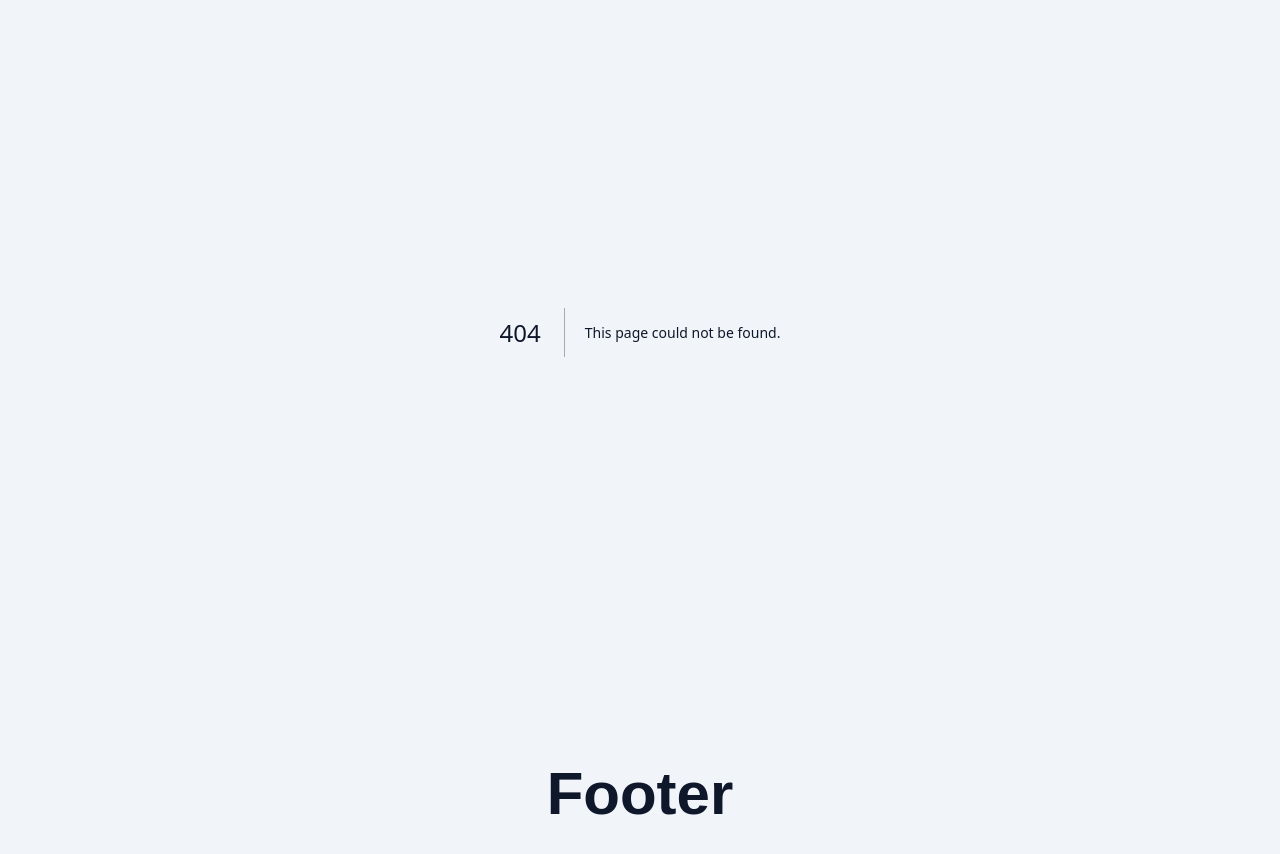
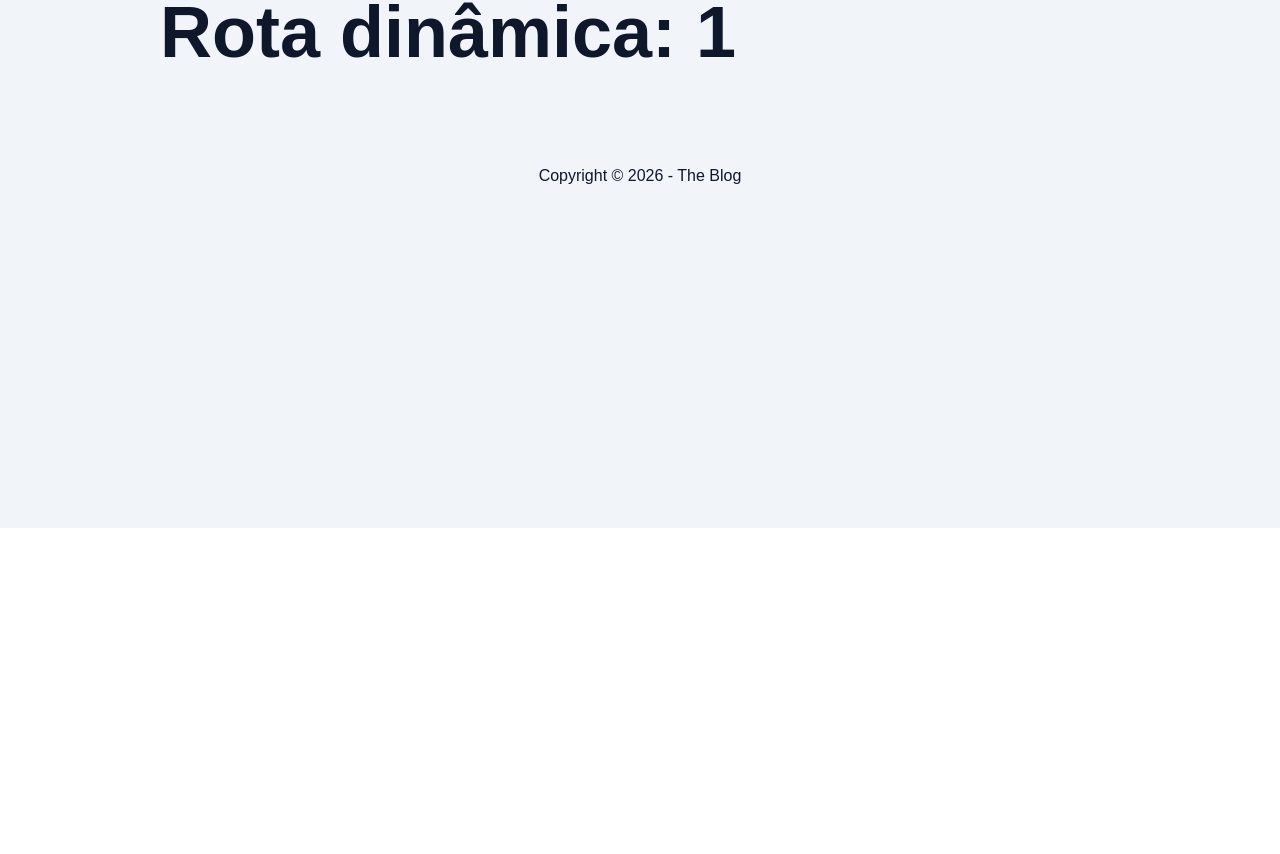
Before and after one commit to ricardoefamilia/blog-next, a Next.js app: page /post/1 in a window 1280 px wide. Before the commit this address had no page. Shown: the part 272-1126 px from the top of the page. After the commit the page ends 800 px from the top, so only its background shows below. Built offline with nearby package versions, Linux system fonts and the light colour scheme.

Commit message:
Seção 3 - Aula 130

```diff
--- a/src/app/about/layout.tsx
+++ /dev/null
@@ -1,12 +0,0 @@
-export default function RootLayout({
-  children,
-}: {
-  children: React.ReactNode;
-}) {
-  return (
-    <>
-      <h1>AQUI VEM O LAYOUT DA ABOUT</h1>
-      {children}
-    </>
-  );
-}
--- a/src/app/about/me/page.tsx
+++ /dev/null
@@ -1,3 +0,0 @@
-export default function AboutMePage() {
-  return <h1>Me</h1>;
-}
--- a/src/app/about/page.tsx
+++ /dev/null
@@ -1,9 +0,0 @@
-import { Metadata } from "next";
-
-export const metadata: Metadata = {
-  title: "About",
-};
-
-export default function AboutPage() {
-  return <h1>Olá mundo</h1>;
-}
--- a/src/app/layout.tsx
+++ b/src/app/layout.tsx
@@ -3,6 +3,7 @@ import "./globals.css";
 import { Container } from "@/components/Container";
 import { Header } from "@/components/Header";
 import { ThemeToggleButton } from "@/components/Theme/ThemeToggleButton";
+import { Footer } from "@/components/Footer";
 
 export const metadata: Metadata = {
   title: {
@@ -24,9 +25,7 @@ export default function RootLayout({ children }: Readonly<RootLayoutProps>) {
           <Header />
           <ThemeToggleButton />
           {children}
-          <footer>
-            <p className="text-6xl font-bold text-center py-8">Footer</p>
-          </footer>
+          <Footer />
         </Container>
       </body>
     </html>
--- /dev/null
+++ b/src/app/not-found.tsx
@@ -0,0 +1,22 @@
+import clsx from "clsx";
+
+export default function NotFoundPage() {
+  return (
+    <div
+      className={clsx(
+        "min-h-[320px] bg-slate-900 text-slate-100",
+        "mb-16 p-8 rounded-xl",
+        "flex items-center justify-center",
+        "text-center",
+      )}
+    >
+      <div>
+        <h1 className="text-7xl/tight mb-4 font-extrabold">404</h1>
+        <p>
+          Erro 404 - A página que você está tentando acessar não existe neste
+          site.
+        </p>
+      </div>
+    </div>
+  );
+}
--- /dev/null
+++ b/src/app/post/[slug]/page.tsx
@@ -0,0 +1,10 @@
+type PostSlugPageProps = {
+  params: Promise<{ slug: string }>;
+};
+
+export default async function PostSlugPage({ params }: PostSlugPageProps) {
+  const { slug } = await params;
+  return (
+    <h1 className="text-7xl font-extrabold py-16">Rota dinâmica: {slug}</h1>
+  );
+}
--- /dev/null
+++ b/src/components/Footer/index.tsx
@@ -0,0 +1,12 @@
+import Link from "next/link";
+
+export function Footer() {
+  return (
+    <footer className="py-8 flex items-center justify-center">
+      <p className="text-center">
+        <span>Copyright &copy; {new Date().getFullYear()} - </span>
+        <Link href="/">The Blog</Link>
+      </p>
+    </footer>
+  );
+}
--- a/src/components/Header/index.tsx
+++ b/src/components/Header/index.tsx
@@ -11,7 +11,7 @@ export function Header() {
           "lg:text-7xl/normal lg:font-extrabold py-12",
         )}
       >
-        <a href="#">The Blog</a>
+        <a href="/">The Blog</a>
       </h1>
     </header>
   );
--- a/src/components/PostsList/index.tsx
+++ b/src/components/PostsList/index.tsx
@@ -6,7 +6,7 @@ export async function PostsList() {
   const posts = await findAllPublicPosts();
 
   return (
-    <div className="grid grid-cols-1  gap-8 sm:grid-cols-2 lg:grid-cols-3">
+    <div className="grid grid-cols-1 mb-16 gap-8 sm:grid-cols-2 lg:grid-cols-3">
       {posts.slice(1).map((post) => {
         const postLink = `/post/${post.slug}`;
 
```
